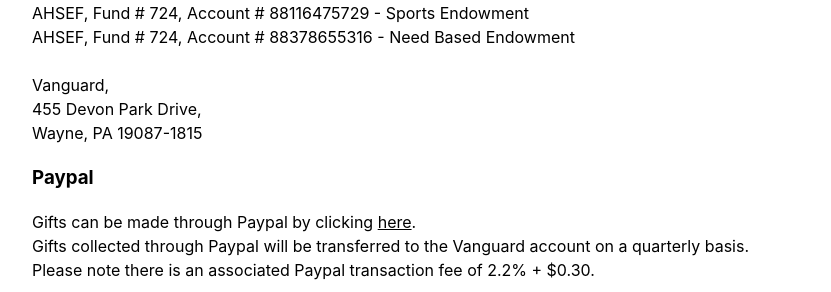
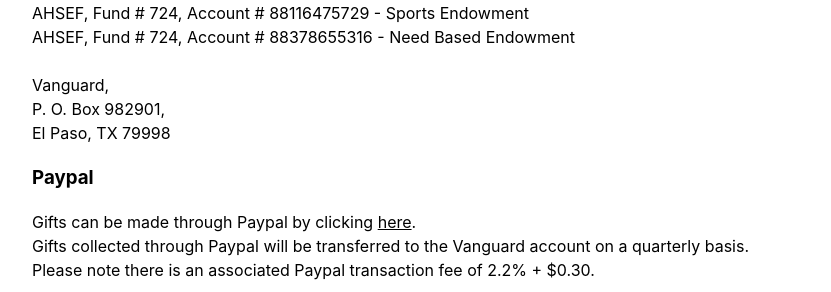
Before and after one commit to ahsef/ahsef.github.io, a Jekyll site: the page built from _pages/donate.html, in a window 1280 px wide. Shown: the part 341-633 px from the top of the page, without its empty margins (224-1055 px from the left). Built offline with Jekyll 4.4.1, drawn with Linux system fonts in a browser that asks for light colours; some of the changed text lies outside the part shown.

Commit message:
Update Vanguard address per Vanguard rep

```diff
--- a/_pages/donate.html
+++ b/_pages/donate.html
@@ -14,8 +14,8 @@
 AHSEF, Fund # 724, Account # 88378655316 - Need Based Endowment
 
 Vanguard,
-455 Devon Park Drive,
-Wayne, PA 19087-1815
+P. O. Box 982901,
+El Paso, TX 79998
 </pre>
 
     <h3> Paypal</h3>
```
